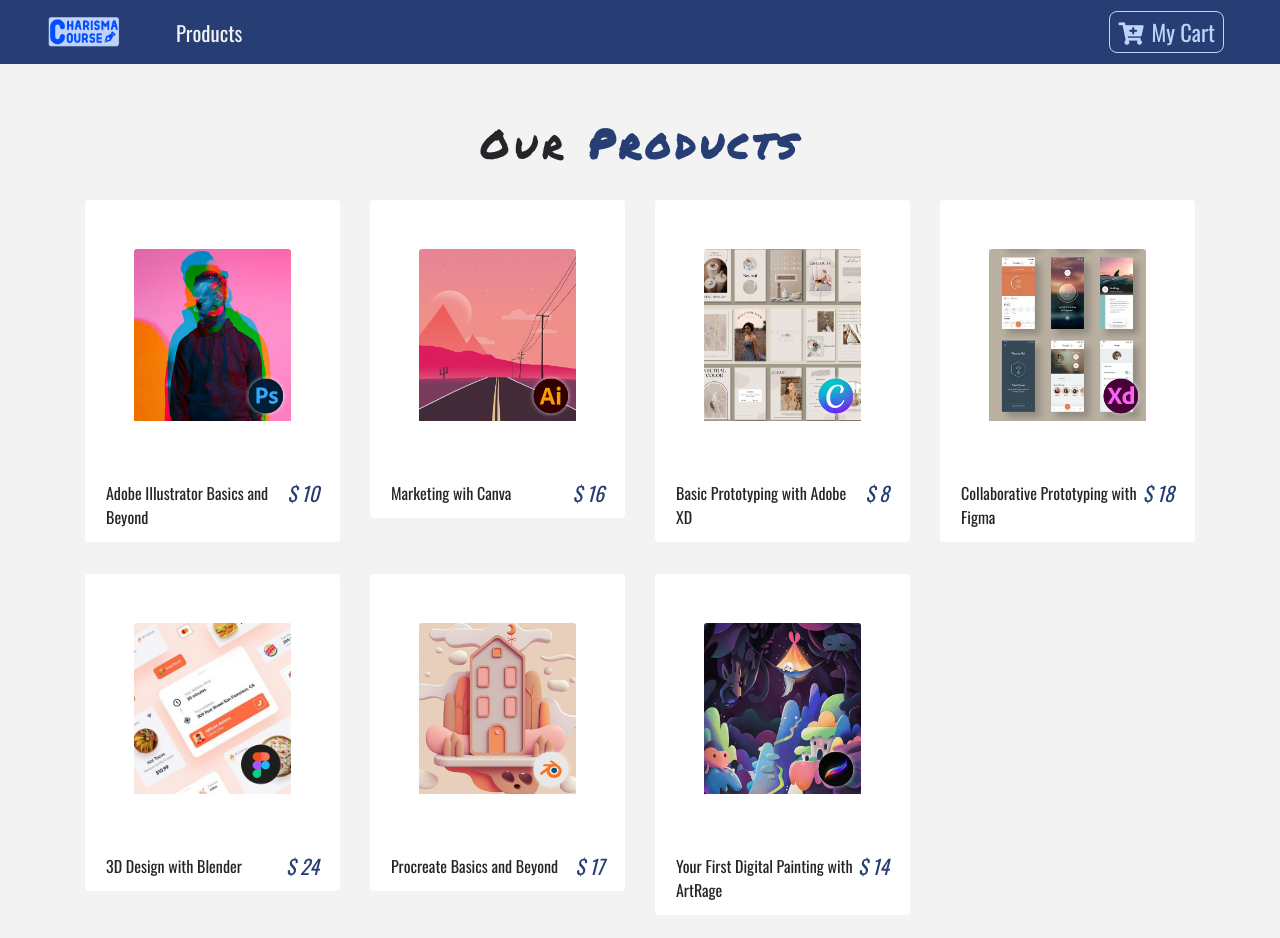
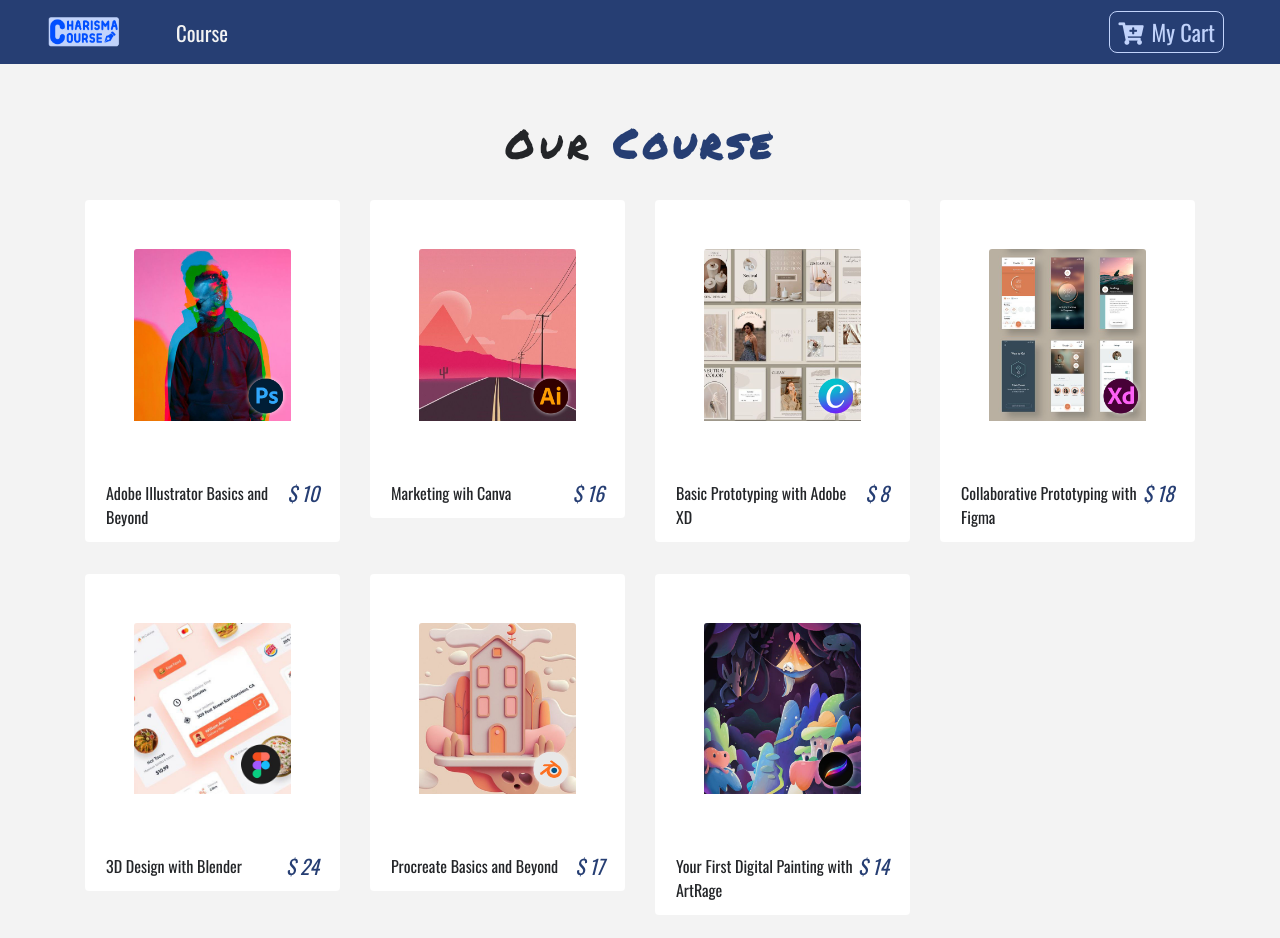
Before and after one commit to pijarkarisma/uas-pwl, a React (Create React App) app: page / in a window 1280 px wide. Shown: the top 938 px of the page. Built offline with nearby package versions, Linux system fonts and the light colour scheme.

Commit message:
presentasi

```diff
--- a/src/components/Cart/CartColumns.js
+++ b/src/components/Cart/CartColumns.js
@@ -6,10 +6,10 @@ return (
     <div className="container-fluid text-center d-none d-lg-block">
     <div className="row ">
         <div className="col-10 mx-auto col-lg-2">
-        <p className="text-uppercase">products</p>
+        <p className="text-uppercase">Course</p>
         </div>
         <div className="col-10 mx-auto col-lg-2">
-        <p className="text-uppercase">name of product</p>
+        <p className="text-uppercase">name of course</p>
         </div>
         <div className="col-10 mx-auto col-lg-2">
         <p className="text-uppercase">price</p>
--- a/src/components/Navbar.js
+++ b/src/components/Navbar.js
@@ -17,7 +17,7 @@ export default class Navbar extends Component {
                 <ul className="navbar-nav align-items-center">
                     <li className="nav-item ml-5">
                         <Link to="/" className="nav-link">
-                            products
+                            Course
                         </Link>
                     </li>
                 </ul>
--- a/src/components/ProductList.js
+++ b/src/components/ProductList.js
@@ -10,7 +10,7 @@ export default class ProductList extends Component {
                 <React.Fragment>
                     <div className="py-5">
                         <div className="container">
-                            <Title name="our" title="products" />
+                            <Title name="our" title="Course" />
 
                             <div className="row">
                                 <ProductConsumer>
```
